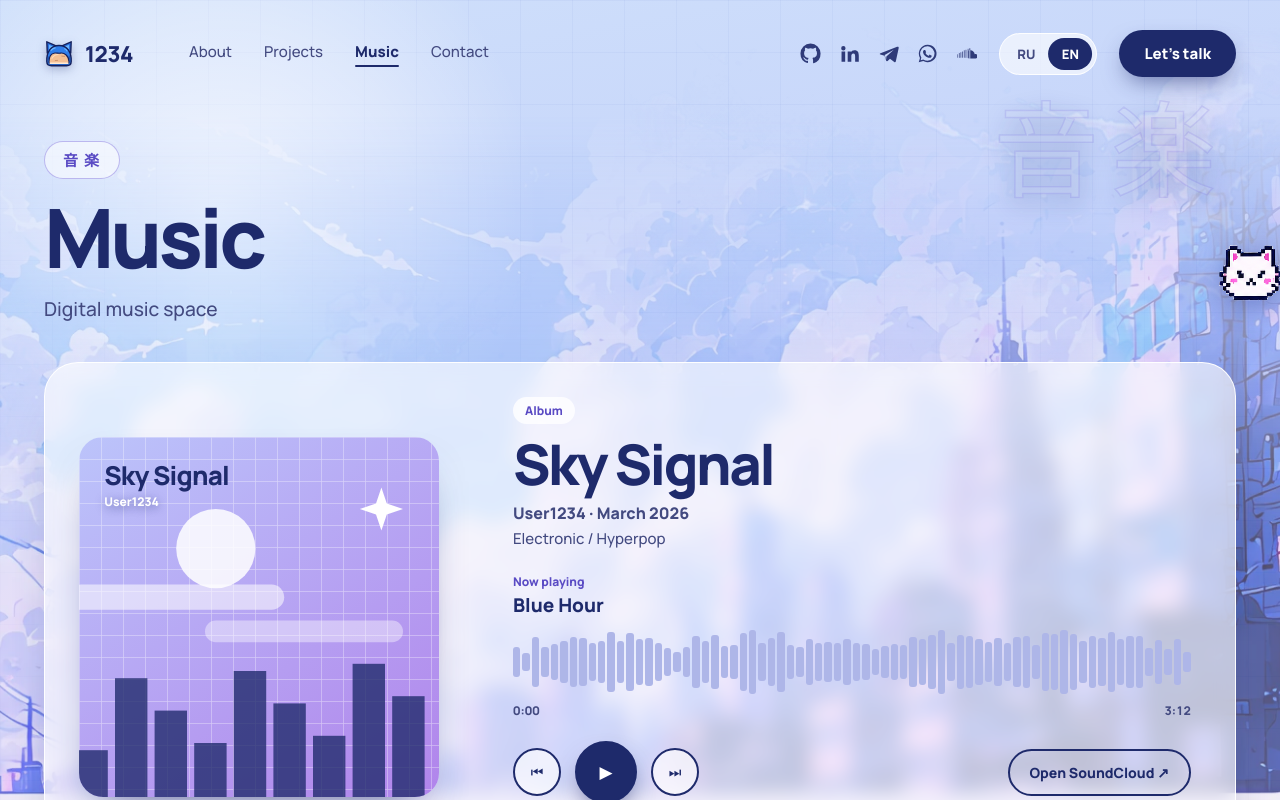
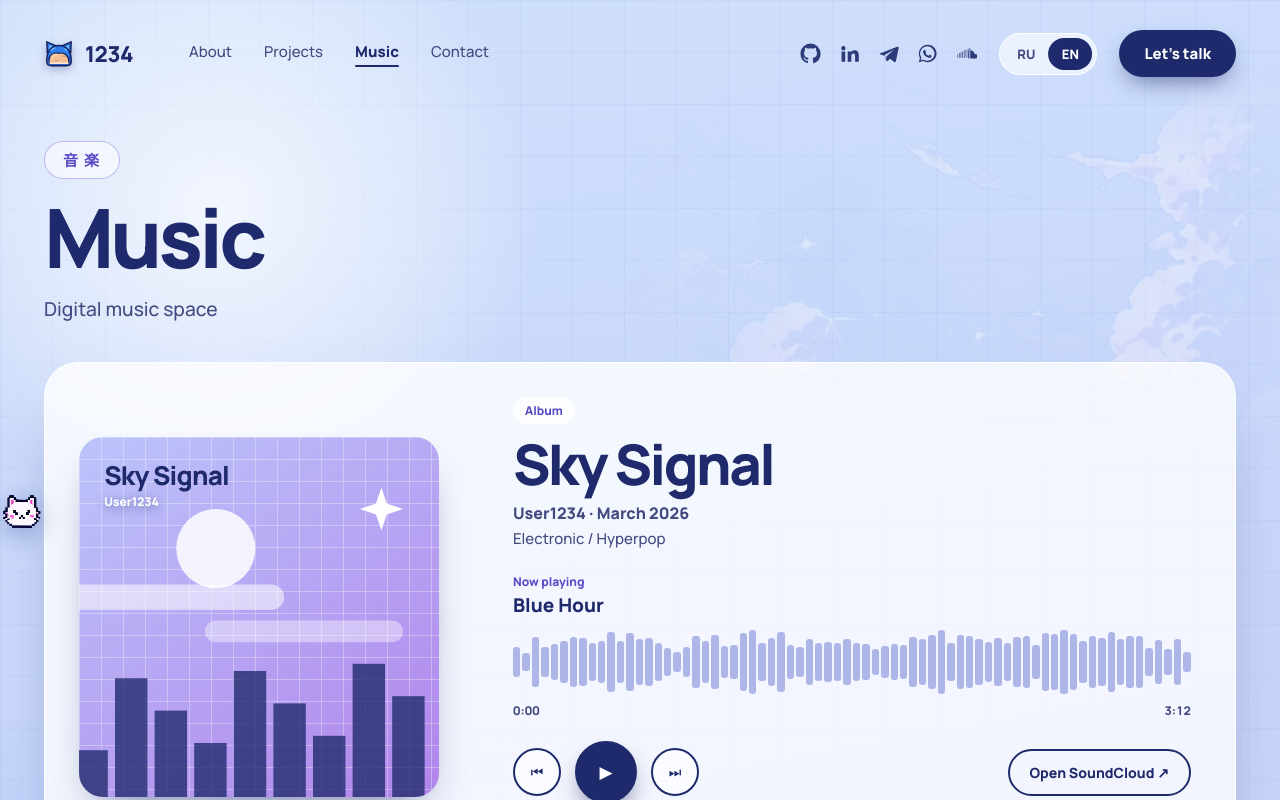
Before and after one commit to User1234-Code-maker/1234-site, a Vue app: page /music in a window 1280 px wide. Shown: the top 800 px of the page. Built offline with nearby package versions, Linux system fonts and the light colour scheme.

Commit message:
Откатил тяжёлые эффекты: котик и заставка как раньше, убрал размытие под карточками, оставил лёгкий статичный фон

```diff
--- a/src/components/PageHead.vue
+++ b/src/components/PageHead.vue
@@ -8,7 +8,6 @@ defineProps<{ title: string; lead?: string; jp?: string }>()
 <template>
   <header v-reveal class="wrap page-head">
     <span v-if="jp" class="ph-jp" aria-hidden="true">{{ jp }}</span>
-    <span v-if="jp" class="ph-mark" aria-hidden="true">{{ jp }}</span>
     <h1>{{ title }}</h1>
     <p v-if="lead" class="lead">{{ lead }}</p>
     <slot />
--- a/src/components/PixelCat.vue
+++ b/src/components/PixelCat.vue
@@ -1,271 +1,90 @@
 <script setup lang="ts">
-import { computed, onBeforeUnmount, onMounted, ref } from 'vue'
+import { computed, onBeforeUnmount, onMounted, ref, watch } from 'vue'
 import { useRoute } from 'vue-router'
 import { useLang } from '../composables/useLang'
 import { reducedMotion } from '../utils/pageScroll'
 import catUrl from '../assets/img/cat.png'
 
-// Котик-пасхалка. Живёт сам: выглядывает с краёв, гуляет по низу экрана, спит, если ты затих,
-// подпрыгивает рядом с курсором, иногда выпрыгивает из-под нижнего края, а когда ловишь звезду,
-// бежит к ней. Поглаживание (клик) даёт сердечки, а серия кликов запускает «зумис».
+// Пасхалка: котик на внутренних страницах. На каждой странице сидит в своём месте,
+// выглядывает с края экрана, подпрыгивает, когда курсор рядом, и мяукает по клику.
 const route = useRoute()
 const { t } = useLang()
 
+type Spot = { side: 'left' | 'right'; bottom: string; peek: boolean }
+const spots: Record<string, Spot> = {
+  projects: { side: 'right', bottom: '22vh', peek: true },
+  project: { side: 'left', bottom: '0px', peek: false },
+  music: { side: 'left', bottom: '34vh', peek: true },
+  about: { side: 'right', bottom: '0px', peek: false },
+  contact: { side: 'right', bottom: '46vh', peek: true },
+  'not-found': { side: 'left', bottom: '0px', peek: false },
+}
+const spot = computed(() => spots[String(route.name)])
+
 const el = ref<HTMLElement | null>(null)
-const x = ref(-200)
-const y = ref(-200)
-const flip = ref(false)
-const mode = ref<'hidden' | 'out' | 'walk' | 'sleep' | 'zoom' | 'jump'>('hidden')
 const hop = ref(false)
 const said = ref('')
-const hearts = ref<{ id: number; dx: number }[]>([])
-const scrolled = ref(false)
-const dur = ref(1.4)
+const out = ref(false)
+let sayTimer = 0
+let raf = 0
 
-const visible = computed(() => route.name !== 'home' || scrolled.value)
-const size = () => (window.innerWidth <= 700 ? 48 : 64)
-const height = () => (size() * 294) / 342
-
-let timers: number[] = []
-let sayTimer = 0
-let pets = 0
-let petTimer = 0
-let lastMove = Date.now()
-let heartId = 0
-let busy = false
-let px = 0
-let py = 0
-let dodge = 0
-
-const later = (fn: () => void, ms: number) => {
-  const id = window.setTimeout(fn, ms)
-  timers.push(id)
-  return id
-}
-const clearTimers = () => {
-  timers.forEach(window.clearTimeout)
-  timers = []
-}
-const rand = (a: number, b: number) => a + Math.random() * (b - a)
-
-function speak(msg: string, ms = 1700) {
-  said.value = msg
+const lines = ['cat_line_1', 'cat_line_2', 'cat_line_3', 'cat_line_4']
+function say() {
+  said.value = t(lines[Math.floor(Math.random() * lines.length)]!)
   window.clearTimeout(sayTimer)
-  sayTimer = window.setTimeout(() => (said.value = ''), ms)
+  sayTimer = window.setTimeout(() => (said.value = ''), 1800)
+  jump()
 }
 function jump() {
   if (reducedMotion()) return
   hop.value = false
   requestAnimationFrame(() => (hop.value = true))
 }
-function goto(nx: number, ny: number, seconds: number, m: typeof mode.value = 'walk') {
-  flip.value = nx < x.value
-  dur.value = seconds
-  mode.value = m
-  x.value = nx
-  y.value = ny
+
+function onMove(e: PointerEvent) {
+  if (!el.value || raf) return
+  raf = requestAnimationFrame(() => {
+    raf = 0
+    const r = el.value?.getBoundingClientRect()
+    if (!r) return
+    const d = Math.hypot(e.clientX - (r.left + r.width / 2), e.clientY - (r.top + r.height / 2))
+    // «высовывается» с края, когда курсор подошёл ближе; подпрыгивает, когда совсем рядом
+    out.value = d < 170
+    if (d < 90 && !hop.value) jump()
+  })
 }
 
-// заготовки мест: прячется за краем экрана или стоит на нижней кромке
-const edgeSpot = (side: 'l' | 'r', out: boolean) => {
-  const s = size()
-  const hidden = out ? 0.18 : 0.66
-  return {
-    x: side === 'r' ? window.innerWidth - s * (1 - hidden) : -s * hidden,
-    y: rand(0.28, 0.72) * window.innerHeight,
-  }
-}
-const floor = (xx: number) => ({ x: xx, y: window.innerHeight - height() + 4 })
-
-function peek() {
-  const side = Math.random() < 0.5 ? 'l' : 'r'
-  const hiddenSpot = edgeSpot(side, false)
-  goto(hiddenSpot.x, hiddenSpot.y, 1.1)
-  later(() => {
-    mode.value = 'out'
-    const s = size()
-    x.value = side === 'r' ? window.innerWidth - s * 0.95 : -s * 0.05
-    dur.value = 0.5
-    jump()
-  }, 1500)
-  later(() => {
-    if (!busy) {
-      x.value = side === 'r' ? window.innerWidth - s0() * 0.34 : -s0() * 0.66
-      mode.value = 'hidden'
-    }
-  }, 5200)
-}
-const s0 = size
-
-function stroll() {
-  const f = floor(rand(0.1, 0.85) * window.innerWidth)
-  goto(f.x, f.y, rand(2.2, 3.6))
-  later(() => (mode.value = 'out'), 3800)
-}
-
-// выпрыгивает из-под нижнего края прямо под курсором
-function ambush() {
-  if (reducedMotion()) return
-  const f = floor(Math.min(window.innerWidth - size(), Math.max(0, px - size() / 2)))
-  goto(f.x, window.innerHeight + 10, 0.01)
-  later(() => {
-    mode.value = 'jump'
-    goto(f.x, f.y - 90, 0.32, 'jump')
-    speak(t('cat_line_1'), 1300)
-  }, 80)
-  later(() => goto(f.x, f.y, 0.42, 'out'), 480)
-  later(() => peek(), 3600)
-}
-
-function schedule() {
-  later(
-    () => {
-      if (!visible.value || busy || mode.value === 'sleep') return schedule()
-      const r = Math.random()
-      if (r < 0.34) peek()
-      else if (r < 0.66) stroll()
-      else if (r < 0.8) ambush()
-      else jump()
-      schedule()
-    },
-    rand(5200, 9000),
-  )
-}
-
-function sleepCheck() {
-  if (!visible.value || busy) return
-  if (Date.now() - lastMove > 22000 && mode.value !== 'sleep') {
-    const f = floor(rand(0.2, 0.8) * window.innerWidth)
-    goto(f.x, f.y + 10, 2.4)
-    later(() => {
-      mode.value = 'sleep'
-      speak(t('cat_zzz'), 3000)
-    }, 2600)
-  }
-}
-
-function wake() {
-  lastMove = Date.now()
-  if (mode.value === 'sleep') {
-    mode.value = 'out'
-    jump()
-    speak(t('cat_line_4'), 1000)
-  }
-}
-
-function onMove(e: PointerEvent) {
-  px = e.clientX
-  py = e.clientY
-  wake()
-  const r = el.value?.getBoundingClientRect()
-  if (!r || !visible.value || busy || reducedMotion()) return
-  const d = Math.hypot(px - (r.left + r.width / 2), py - (r.top + r.height / 2))
-  if (d < 80 && !hop.value) {
-    jump()
-    dodge += 1
-    // иногда убегает от курсора, но не всегда
-    if (dodge % 3 === 0) {
-      const f = floor(rand(0.1, 0.85) * window.innerWidth)
-      goto(f.x, f.y, 0.7)
-    }
-  }
-}
-
-function pet() {
-  pets += 1
-  window.clearTimeout(petTimer)
-  petTimer = window.setTimeout(() => (pets = 0), 6000)
-  wake()
-  jump()
-  const lines = [t('cat_pet_1'), t('cat_pet_2'), t('cat_pet_3')]
-  speak(lines[Math.min(pets - 1, lines.length - 1)] ?? t('cat_pet_1'))
-  for (let i = 0; i < 3; i++) {
-    const id = ++heartId
-    hearts.value.push({ id, dx: rand(-26, 26) })
-    window.setTimeout(() => (hearts.value = hearts.value.filter((h) => h.id !== id)), 1100)
-  }
-  if (pets >= 5) {
-    pets = 0
-    zoomies()
-  }
-}
-
-// серия кликов: кот несётся через весь экран и обратно,
-function zoomies() {
-  if (reducedMotion()) return
-  busy = true
-  clearTimers()
-  speak(t('cat_zoom'), 2600)
-  const W = window.innerWidth
-  const runs = [0.9, 0.05, 0.85, 0.15, 0.7]
-  runs.forEach((k, i) =>
-    later(() => {
-      const f = floor(k * (W - size()))
-      goto(f.x, f.y - (i % 2) * 40, 0.42, 'zoom')
-    }, i * 460),
-  )
-  later(
-    () => {
-      busy = false
-      peek()
-      schedule()
-    },
-    runs.length * 460 + 400,
-  )
-}
-
-const onScroll = () => (scrolled.value = window.scrollY > window.innerHeight * 0.9)
-
-let sleepInt = 0
 onMounted(() => {
-  onScroll()
-  window.addEventListener('scroll', onScroll, { passive: true })
   window.addEventListener('pointermove', onMove, { passive: true })
-  window.addEventListener('keydown', wake)
-  const f = edgeSpot(Math.random() < 0.5 ? 'l' : 'r', false)
-  x.value = f.x
-  y.value = f.y
-  if (!reducedMotion()) {
-    later(peek, 1600)
-    schedule()
-    sleepInt = window.setInterval(sleepCheck, 4000)
-  } else {
-    mode.value = 'out'
-    x.value = window.innerWidth - size() * 0.95
-  }
 })
 onBeforeUnmount(() => {
-  clearTimers()
-  clearInterval(sleepInt)
-  window.removeEventListener('scroll', onScroll)
   window.removeEventListener('pointermove', onMove)
-  window.removeEventListener('keydown', wake)
+  cancelAnimationFrame(raf)
+  window.clearTimeout(sayTimer)
 })
+watch(
+  () => route.name,
+  () => {
+    out.value = false
+    said.value = ''
+  },
+)
 </script>
 
 <template>
   <div
-    v-show="visible"
+    v-if="spot"
     ref="el"
     class="pcat"
-    :class="[`m-${mode}`, { hop, flip }]"
-    :style="{ '--x': `${x}px`, '--y': `${y}px`, '--d': `${dur}s`, '--s': `${size()}px` }"
+    :class="[`s-${spot.side}`, { peek: spot.peek, out, hop }]"
+    :style="{ bottom: spot.bottom }"
   >
     <span v-if="said" class="pcat-say" role="status">{{ said }}</span>
-    <span
-      v-for="h in hearts"
-      :key="h.id"
-      class="pcat-heart"
-      :style="{ '--dx': `${h.dx}px` }"
-      aria-hidden="true"
-      >♥</span
-    >
-    <span v-if="mode === 'sleep'" class="pcat-z" aria-hidden="true"><i>z</i><i>z</i><i>Z</i></span>
     <button
       type="button"
       class="pcat-btn"
       :aria-label="t('cat_hint')"
-      @click="pet"
+      @click="say"
       @animationend="hop = false"
     >
       <img :src="catUrl" alt="" width="342" height="294" decoding="async" />
--- a/src/styles/pages.css
+++ b/src/styles/pages.css
@@ -212,21 +212,71 @@ nav > a[aria-current]::after {
   }
 }
 
-/* ─────────── общий «мир»: тот же фон, что на главной — небо, облака, город ─────────── */
-.world{position:absolute;inset:0;overflow:hidden;pointer-events:none;z-index:0}
-.page .world{position:fixed}
-.w-sky{position:absolute;inset:0;background:linear-gradient(170deg,#CFE0FB 0%,#C6D4FA 38%,#D3CDF6 72%,#E3D8F6 100%)}
-.rest .w-sky{background:linear-gradient(180deg,#DDD9F7 0%,#D3CDF6 45%,#C9D5FA 100%)}
-.w-sun{position:absolute;left:-8vw;top:-14vh;width:min(640px,60vw);aspect-ratio:1;border-radius:50%;
- background:radial-gradient(closest-side,rgba(255,255,255,.75),rgba(255,255,255,.35) 60%,rgba(255,255,255,0))}
-.w-cloud{position:absolute;display:block;max-width:none;height:auto}
-.wc1{top:3%;right:-8%;width:min(760px,70vw);opacity:.6}
-.wc2{top:34%;left:-14%;width:min(820px,76vw);opacity:.5}
-.wc3{top:58%;right:-12%;width:min(700px,66vw);opacity:.45}
-.w-city{position:absolute;left:50%;bottom:0;width:max(1200px,106%);max-width:none;height:auto;translate:-50% 0;opacity:.62;
- -webkit-mask-image:linear-gradient(to top,#000 0,#000 35%,transparent 92%);mask-image:linear-gradient(to top,#000 0,#000 35%,transparent 92%)}
-.rest>.world{z-index:0}
-.rest-grid{z-index:0}
+/* ─────────── общий «мир»: сетка, облака, силуэт, звёзды ─────────── */
+.world {
+  position: absolute;
+  inset: 0;
+  overflow: hidden;
+  pointer-events: none;
+  z-index: 0;
+}
+.rest .world {
+  z-index: 0;
+}
+.w-cloud,
+.w-star,
+.w-city {
+  position: absolute;
+  display: block;
+  max-width: none;
+  height: auto;
+}
+.w-cloud {
+  opacity: 0.5;
+  translate: 0 calc(var(--sy, 0) * -0.03px);
+}
+.wc1 {
+  top: 70px;
+  right: -120px;
+  width: min(520px, 60vw);
+}
+.wc2 {
+  top: min(640px, 70vh);
+  left: -160px;
+  width: min(460px, 56vw);
+  opacity: 0.38;
+  translate: 0 calc(var(--sy, 0) * -0.06px);
+}
+.w-city {
+  left: 50%;
+  bottom: 0;
+  width: max(1100px, 100%);
+  translate: -50% 0;
+  opacity: 0.2;
+  -webkit-mask-image: linear-gradient(to top, #000 0, transparent 70%);
+  mask-image: linear-gradient(to top, #000 0, transparent 70%);
+}
+.w-star {
+  filter: drop-shadow(0 0 8px rgba(124, 92, 255, 0.5));
+  animation: tw 5s ease-in-out infinite;
+}
+.ws1 {
+  top: 210px;
+  left: 7%;
+  width: 30px;
+}
+.ws2 {
+  top: 120px;
+  right: 22%;
+  width: 22px;
+  animation-delay: 1.7s;
+}
+.rest > .world {
+  inset: 0;
+}
+.rest-grid {
+  z-index: 0;
+}
 
 /* ─────────── каркас внутренней страницы ─────────── */
 .page {
@@ -1679,32 +1729,132 @@ nav > a[aria-current]::after {
   padding-bottom: 80px;
 }
 
-/* ─────────── котик: бродит по экрану (позиция задаётся из PixelCat.vue) ─────────── */
-.pcat{position:fixed;left:0;top:0;z-index:55;width:var(--s,64px);pointer-events:none;
- transform:translate3d(var(--x,0),var(--y,0),0);transition:transform var(--d,1.4s) cubic-bezier(.45,.05,.25,1)}
-.pcat.m-zoom{transition-timing-function:cubic-bezier(.3,.6,.4,1)}
-.pcat.m-jump{transition-timing-function:cubic-bezier(.2,.8,.3,1)}
-.pcat-btn{pointer-events:auto;display:block;width:100%;border:0;background:none;padding:0;cursor:pointer;transform-origin:50% 100%}
-.pcat-btn img{display:block;width:100%;height:auto;image-rendering:pixelated;filter:drop-shadow(0 6px 12px rgba(40,56,140,.35));transition:scale .2s}
-.pcat.flip .pcat-btn img{transform:scaleX(-1)}
-.pcat-btn:hover img{scale:1.08}
-.pcat-btn:active img{scale:.9}
-.pcat.m-walk .pcat-btn{animation:bob .38s ease-in-out infinite}
-.pcat.m-zoom .pcat-btn{animation:bob .16s ease-in-out infinite}
-@keyframes bob{0%,100%{translate:0 0}50%{translate:0 -4px}}
-.pcat.hop .pcat-btn{animation:hop .55s cubic-bezier(.3,.9,.4,1)}
-@keyframes hop{0%,100%{translate:0 0;scale:1 1}18%{scale:1.1 .86}45%{translate:0 -20px;scale:.94 1.1}75%{translate:0 0;scale:1.08 .9}90%{scale:1 1}}
-.pcat.m-sleep .pcat-btn img{filter:drop-shadow(0 4px 8px rgba(40,56,140,.3)) saturate(.85);scale:1 .9;transform-origin:50% 100%}
-.pcat-say{position:absolute;bottom:calc(100% + 2px);left:50%;translate:-50% 0;white-space:nowrap;font:800 13px Mn;color:var(--ink);background:#fff;
- padding:7px 13px;border-radius:14px 14px 14px 4px;box-shadow:0 10px 24px -10px rgba(30,42,107,.5);animation:say .25s ease-out}
-@keyframes say{from{opacity:0;translate:-50% 6px}to{opacity:1;translate:-50% 0}}
-.pcat-heart{position:absolute;left:50%;top:0;color:#FF6FA8;font-size:16px;pointer-events:none;animation:heart 1.1s ease-out forwards}
-@keyframes heart{0%{opacity:0;transform:translate(calc(var(--dx) - 50%),10px) scale(.5)}20%{opacity:1}100%{opacity:0;transform:translate(calc(var(--dx) - 50%),-54px) scale(1.2)}}
-.pcat-z{position:absolute;left:70%;bottom:90%;pointer-events:none;color:#5A4BC4;font:800 14px Mn}
-.pcat-z i{position:absolute;font-style:normal;opacity:0;animation:zz 2.4s ease-in-out infinite}
-.pcat-z i:nth-child(2){animation-delay:.8s;font-size:17px}
-.pcat-z i:nth-child(3){animation-delay:1.6s;font-size:20px}
-@keyframes zz{0%{opacity:0;transform:translate(0,0)}30%{opacity:1}100%{opacity:0;transform:translate(12px,-26px)}}
+/* ─────────── пасхалка: котик на внутренних страницах ─────────── */
+.pcat {
+  position: fixed;
+  z-index: 40;
+  width: 64px;
+  pointer-events: none;
+}
+.pcat.s-right {
+  right: 0;
+}
+.pcat.s-left {
+  left: 0;
+}
+.pcat-btn {
+  pointer-events: auto;
+  display: block;
+  border: 0;
+  background: none;
+  padding: 0;
+  cursor: pointer;
+  width: 100%;
+  transition: translate 0.5s cubic-bezier(0.2, 0.8, 0.2, 1);
+}
+.pcat-btn img {
+  display: block;
+  width: 100%;
+  height: auto;
+  image-rendering: pixelated;
+  filter: drop-shadow(0 6px 12px rgba(40, 56, 140, 0.35));
+}
+.pcat.s-right {
+  padding-right: max(10px, 2vw);
+}
+.pcat.s-left {
+  padding-left: max(10px, 2vw);
+}
+.pcat.s-left .pcat-btn img {
+  transform: scaleX(-1);
+}
+.pcat.peek.s-right .pcat-btn {
+  translate: 62% 0;
+}
+.pcat.peek.s-left .pcat-btn {
+  translate: -62% 0;
+}
+.pcat.peek.out .pcat-btn,
+.pcat.peek .pcat-btn:focus-visible {
+  translate: 0 0;
+}
+.pcat:not(.peek) .pcat-btn {
+  translate: 0 34%;
+}
+.pcat:not(.peek).out .pcat-btn {
+  translate: 0 0;
+}
+.pcat.hop .pcat-btn img {
+  animation: hop 0.55s cubic-bezier(0.3, 0.9, 0.4, 1);
+}
+@keyframes hop {
+  0%,
+  100% {
+    transform: translateY(0);
+  }
+  40% {
+    transform: translateY(-16px);
+  }
+  70% {
+    transform: translateY(0);
+  }
+  85% {
+    transform: translateY(-4px);
+  }
+}
+.pcat.s-left.hop .pcat-btn img {
+  animation-name: hopl;
+}
+@keyframes hopl {
+  0%,
+  100% {
+    transform: scaleX(-1) translateY(0);
+  }
+  40% {
+    transform: scaleX(-1) translateY(-16px);
+  }
+  70% {
+    transform: scaleX(-1) translateY(0);
+  }
+  85% {
+    transform: scaleX(-1) translateY(-4px);
+  }
+}
+.pcat-say {
+  position: absolute;
+  bottom: calc(100% + 4px);
+  left: 50%;
+  translate: -50% 0;
+  white-space: nowrap;
+  font: 800 13px Mn;
+  color: var(--ink);
+  background: #fff;
+  padding: 7px 13px;
+  border-radius: 14px 14px 14px 4px;
+  box-shadow: 0 10px 24px -10px rgba(30, 42, 107, 0.5);
+  animation: say 0.25s ease-out;
+}
+@keyframes say {
+  from {
+    opacity: 0;
+    translate: -50% 6px;
+  }
+  to {
+    opacity: 1;
+    translate: -50% 0;
+  }
+}
+@media (max-width: 700px) {
+  .pcat {
+    width: 48px;
+  }
+  .pcat.peek.s-right .pcat-btn {
+    translate: 66% 0;
+  }
+  .pcat.peek.s-left .pcat-btn {
+    translate: -66% 0;
+  }
+}
 
 /* ─────────── мобильная адаптация внутренних страниц ─────────── */
 @media (max-width: 1100px) {
@@ -1793,6 +1943,7 @@ nav > a[aria-current]::after {
 .wb{gap:2px}
 .wb i{min-width:1px}
 @media (max-width:700px){
+ .pcat{bottom:14px!important}
  .chan{gap:12px;padding:16px}
  .chan-ic{width:44px;height:44px;border-radius:14px}
  .chan-t small{font-size:13px}
@@ -1801,18 +1952,28 @@ nav > a[aria-current]::after {
  header .right>.pill{display:none}
  .brand{font-size:20px;gap:8px}
 }
+
+/* ─────────── общий «мир»: тот же фон, что на главной — небо, облака, город ─────────── */
+.world{position:absolute;inset:0;overflow:hidden;pointer-events:none;z-index:0}
+.w-sky{position:absolute;inset:0;background:linear-gradient(170deg,#CFE0FB 0%,#C6D4FA 38%,#D3CDF6 72%,#E3D8F6 100%)}
+.rest .w-sky{background:linear-gradient(180deg,#DDD9F7 0%,#D3CDF6 45%,#C9D5FA 100%)}
+.w-sun{position:absolute;left:-8vw;top:-14vh;width:min(640px,60vw);aspect-ratio:1;border-radius:50%;
+ background:radial-gradient(closest-side,rgba(255,255,255,.75),rgba(255,255,255,.35) 60%,rgba(255,255,255,0))}
+.w-cloud{position:absolute;display:block;max-width:none;height:auto}
+.wc1{top:3%;right:-8%;width:min(760px,70vw);opacity:.6}
+.wc2{top:34%;left:-14%;width:min(820px,76vw);opacity:.5}
+.wc3{top:58%;right:-12%;width:min(700px,66vw);opacity:.45}
+.w-city{position:absolute;left:50%;bottom:0;width:max(1200px,106%);max-width:none;height:auto;translate:-50% 0;opacity:.62;
+ -webkit-mask-image:linear-gradient(to top,#000 0,#000 35%,transparent 92%);mask-image:linear-gradient(to top,#000 0,#000 35%,transparent 92%)}
+.rest>.world{z-index:0}
+.rest-grid{z-index:0}
+
 
 /* ─────────── смена языка: мягкое затухание контента ─────────── */
 #app{transition:opacity .16s ease}
 html.lang-swap #app{opacity:0}
 .rest .sec,.rest .foot{position:relative;z-index:2}
 
-/* огромная иероглифическая подпись справа от заголовка заполняет пустоту */
-.page-head{position:relative}
-.ph-mark{position:absolute;right:clamp(10px,4vw,70px);top:20px;z-index:-1;font-weight:400;font-size:clamp(70px,8.2vw,130px);line-height:1;white-space:nowrap;
- letter-spacing:.12em;color:rgba(255,255,255,.18);-webkit-text-stroke:1.5px rgba(107,91,214,.3);pointer-events:none;user-select:none;animation:none ease-in-out infinite alternate}
-@keyframes markFloat{from{translate:0 0}to{translate:0 22px}}
-@media (max-width:600px){.ph-mark{font-size:92px;opacity:.75;top:70px;right:4px}}
 
 /* ─────────── единый ритм отступов ─────────── */
 :root{--gap-sec:clamp(56px,6.5vw,96px);--gap-head:clamp(24px,2.6vw,36px)}
@@ -1870,26 +2031,9 @@ html.lang-swap #app{opacity:0}
             linear-gradient(rgba(255,255,255,.45),rgba(255,255,255,.45)) 16px bottom 56px/52% 36% no-repeat}
 .shot figcaption{position:relative;z-index:1}
 
-/* ─────────── вход Hero: контент проявляется по очереди, дизайн не меняется ─────────── */
-html.hero-pre .hero header>*,html.hero-pre .hero main>*,html.hero-pre .l-char img.main,html.hero-pre .l-wash{opacity:0}
-html.hero-in .hero header>*{animation:heroDrop .8s cubic-bezier(.2,.8,.2,1) both}
-html.hero-in .hero header>nav{animation-delay:.08s}
-html.hero-in .hero header>.right{animation-delay:.16s}
-html.hero-in .hero main>*{animation:heroRise .95s cubic-bezier(.2,.8,.2,1) both}
-html.hero-in .hero main>:nth-child(1){animation-delay:.1s}
-html.hero-in .hero main>:nth-child(2){animation-delay:.2s}
-html.hero-in .hero main>:nth-child(3){animation-delay:.32s}
-html.hero-in .hero main>:nth-child(4){animation-delay:.4s}
-html.hero-in .hero main>:nth-child(5){animation-delay:.48s}
-html.hero-in .hero main>:nth-child(6){animation-delay:.58s}
-html.hero-in .hero main>:nth-child(7){animation-delay:.7s}
-html.hero-in .l-char img.main{animation:heroFade 1.3s ease-out both}
-html.hero-in .l-wash{animation:heroFade 1.1s ease-out both}
-@keyframes heroRise{from{opacity:0;translate:0 26px}to{opacity:1;translate:0 0}}
-@keyframes heroDrop{from{opacity:0;translate:0 -14px}to{opacity:1;translate:0 0}}
-@keyframes heroFade{from{opacity:0}to{opacity:1}}
-@media (prefers-reduced-motion:reduce){html.hero-pre .hero *{opacity:1!important}}
-.ph-mark{opacity:.55}
-@media (max-width:1100px){.ph-mark{display:none}}
+
 .rest .wc1{opacity:.85}.rest .wc2{opacity:.75}.rest .wc3{opacity:.7}
 .rest .w-city{opacity:.5}
+/* без размытия под карточками: оно пересчитывается на каждом кадре прокрутки */
+.cat-tag,.mx-card{backdrop-filter:none;-webkit-backdrop-filter:none}
+.mx-card{background:rgba(255,255,255,.78)}
```
Also changed, not shown: index.html (+0 -7 lines), src/boot.ts (+1 -8 lines), 1 other file (tests, documents, lock files or other folders).
